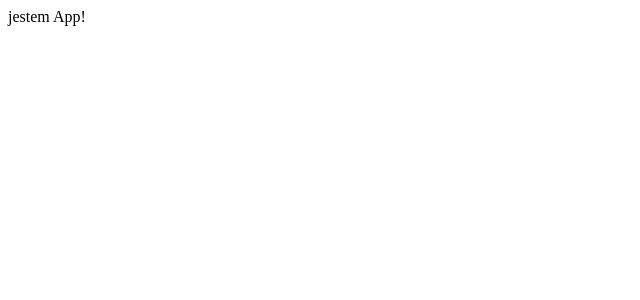
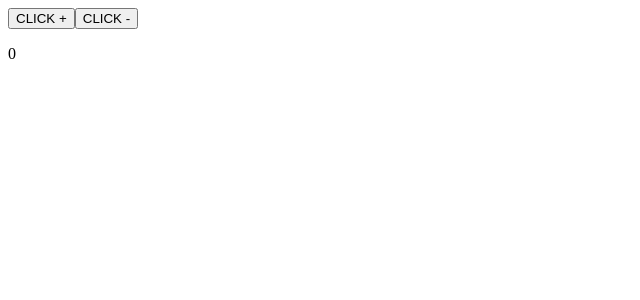
Before and after one commit to dzejzi/Weather_redux, a React app: page / in a window 1280 px wide. Shown: the top 300 px of the page, without its empty margins (0-640 px from the left). Built offline with nearby package versions, Linux system fonts and the light colour scheme.

Commit message:
counter working

```diff
--- a/src/ducks/weather.js
+++ b/src/ducks/weather.js
@@ -1,10 +1,13 @@
-//remove this
+//actions
+export const ADD = 'ADD';
+export const MINUS = 'MINUS';
 
-export default function counter(state = 0, action) {
+//reducer
+export default function (state = 0, action) {
     switch (action.type) {
-      case 'INCREMENT':
+      case ADD:
         return state + 1
-      case 'DECREMENT':
+      case MINUS:
         return state - 1
       default:
         return state
--- a/src/routes/App/App.js
+++ b/src/routes/App/App.js
@@ -1,12 +1,43 @@
 import React, { Component } from 'react';
-import {connect} from 'react-redux';
+import { connect } from 'react-redux';
+import {ADD, MINUS} from './../../ducks/weather';
+
 
 class App extends Component {
 
     render() {
-        return <span>jestem App!</span>
+        return (
+            <div>
+                <button onClick={this.props.add}>CLICK +</button>
+                <button onClick={this.props.minus}>CLICK -</button>
+                <p>{this.props.count}</p>
+            </div>
+        )
     }
 
 }
 
-export default connect()(App);
+function mapStateToProps(state) {
+    console.log(state)
+    return {
+        count: state.weather
+    }
+}
+
+function mapDispatchToProps(dispatch) {
+    return {
+        add: () => {
+            dispatch({
+                type: ADD
+            })
+        },
+        minus: () =>{
+            dispatch({
+                type: MINUS
+            })
+
+        }
+    }
+}
+
+export default connect(mapStateToProps, mapDispatchToProps )(App);
```
Also changed, not shown: src/containers/ButtonContainer.js (added), 1 other file (tests, documents, lock files or other folders).
